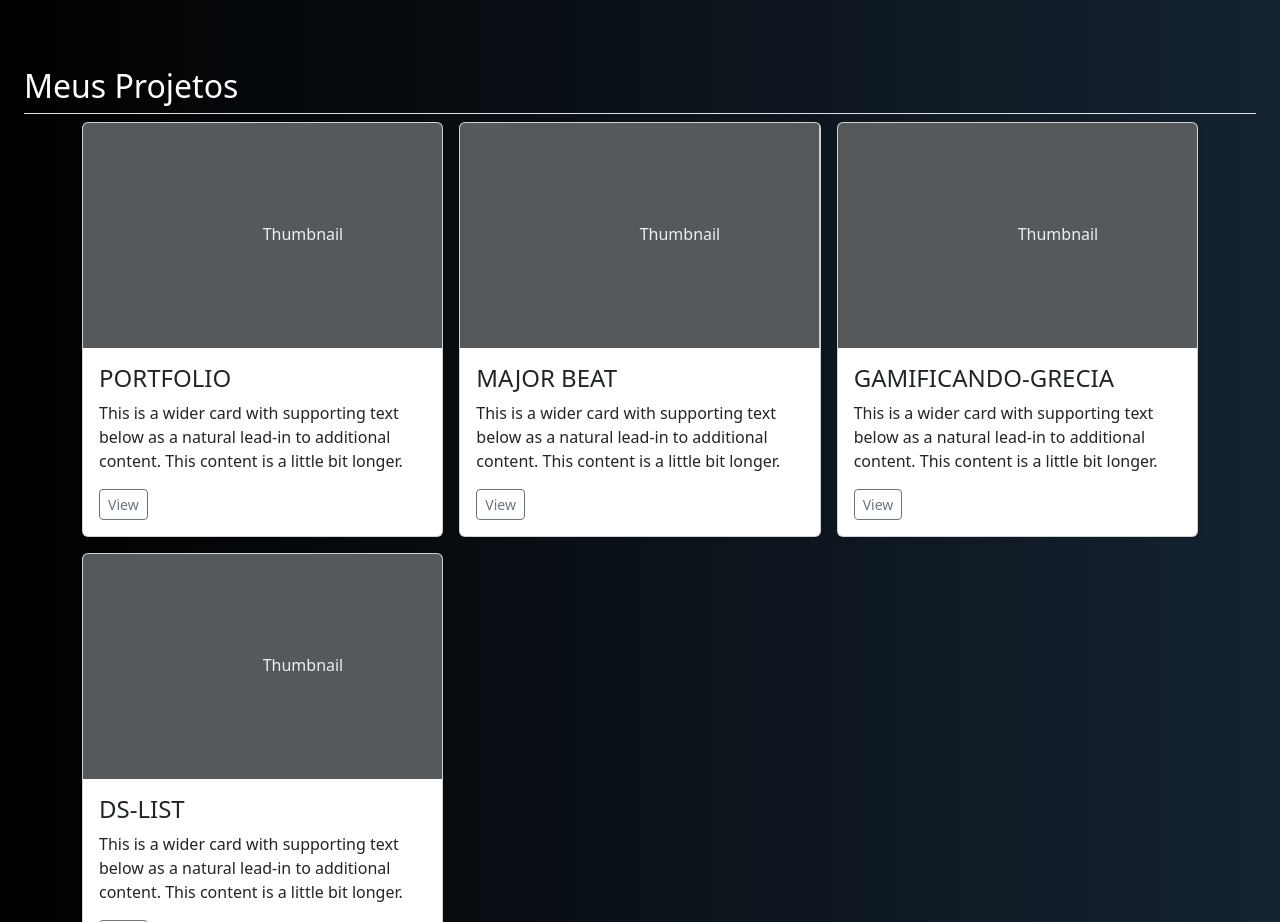
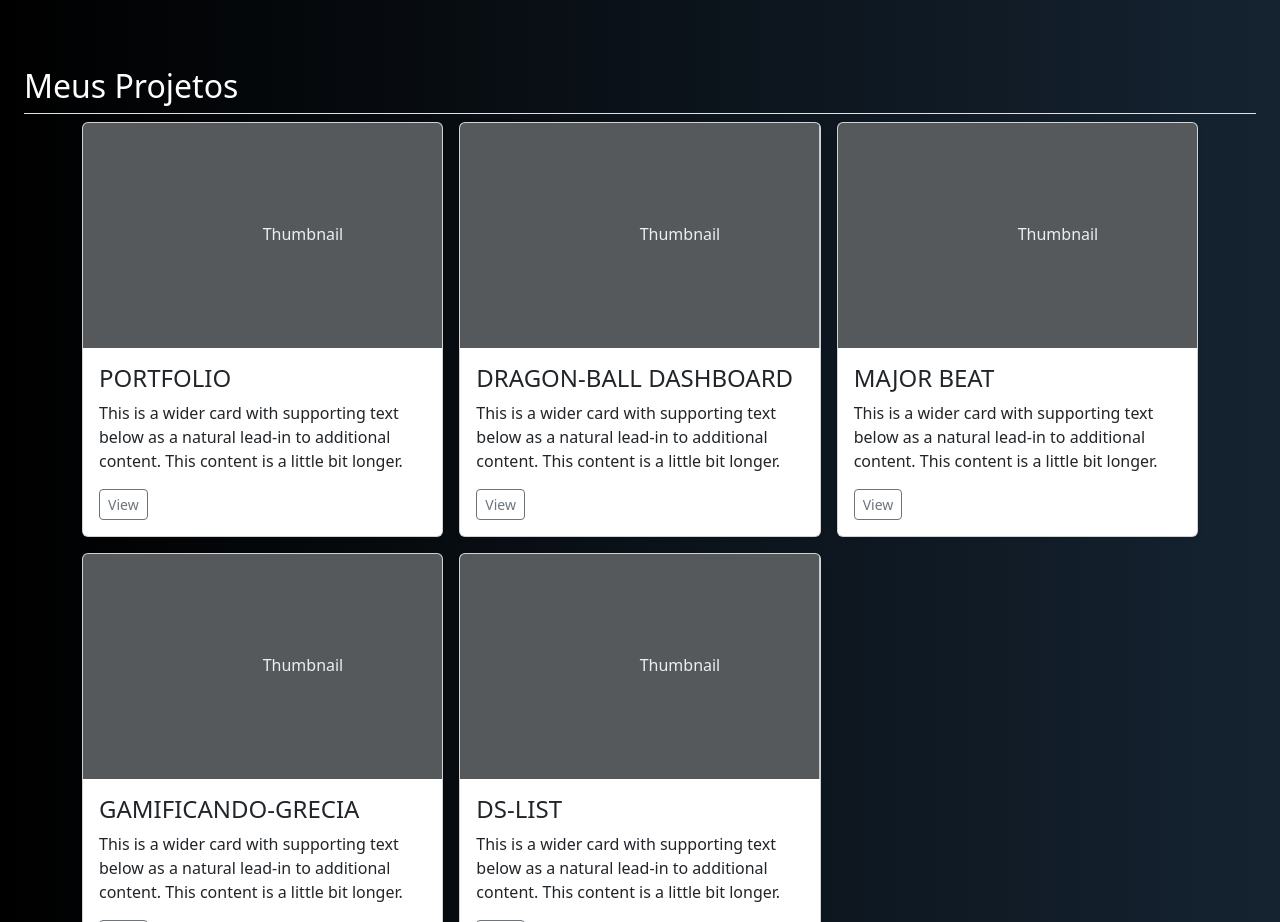
Before and after one commit to Arthur-Batista016/Portfolio, a React app in the folder portfolio/: page / in a window 1280 px wide. Shown: the part 3400-4322 px from the top of the page. Built offline with nearby package versions, Linux system fonts and the light colour scheme; the HTML template or start-up script is replaced by a standard one.

Commit message:
Feat: added new item in projects

```diff
--- a/portfolio/src/components/projects.jsx
+++ b/portfolio/src/components/projects.jsx
@@ -31,6 +31,28 @@ const projects = () => {
             </div>
           </div>
  {/*--------------------------------------------------------------------------------------------------------------------*/}
+            {/*TERCEIRO PROJETO*/}
+          <div class="col">
+            <div class="card shadow-sm">
+              <svg aria-label="Placeholder: Thumbnail" class="bd-placeholder-img card-img-top"
+              height="225" preserveAspectRatio="xMidYMid slice" role="img" width="100%"
+              xmlns="http://www.w3.org/2000/svg">
+                <rect width="100%" height="100%" fill="#55595c"></rect>
+                <text x="50%" y="50%" fill="#eceeef" dy=".3em">Thumbnail</text>
+              </svg>
+              <div class="card-body">
+                <h4>DRAGON-BALL DASHBOARD</h4>
+                <p class="card-text">This is a wider card with supporting text below as a natural lead-in
+                  to additional content. This content is a little bit longer.</p>
+                <div class="d-flex justify-content-between align-items-center">
+                  <div class="btn-group">
+                    <button type="button" class="btn btn-sm btn-outline-secondary">View</button>
+                  </div>
+                </div>
+              </div>
+            </div>
+          </div>
+{/*--------------------------------------------------------------------------------------------------------------------*/}
 
 
 
@@ -106,6 +128,7 @@ const projects = () => {
 {/*--------------------------------------------------------------------------------------------------------------------*/}
 
 
+
         </div>
       </div>
     </div>
```
